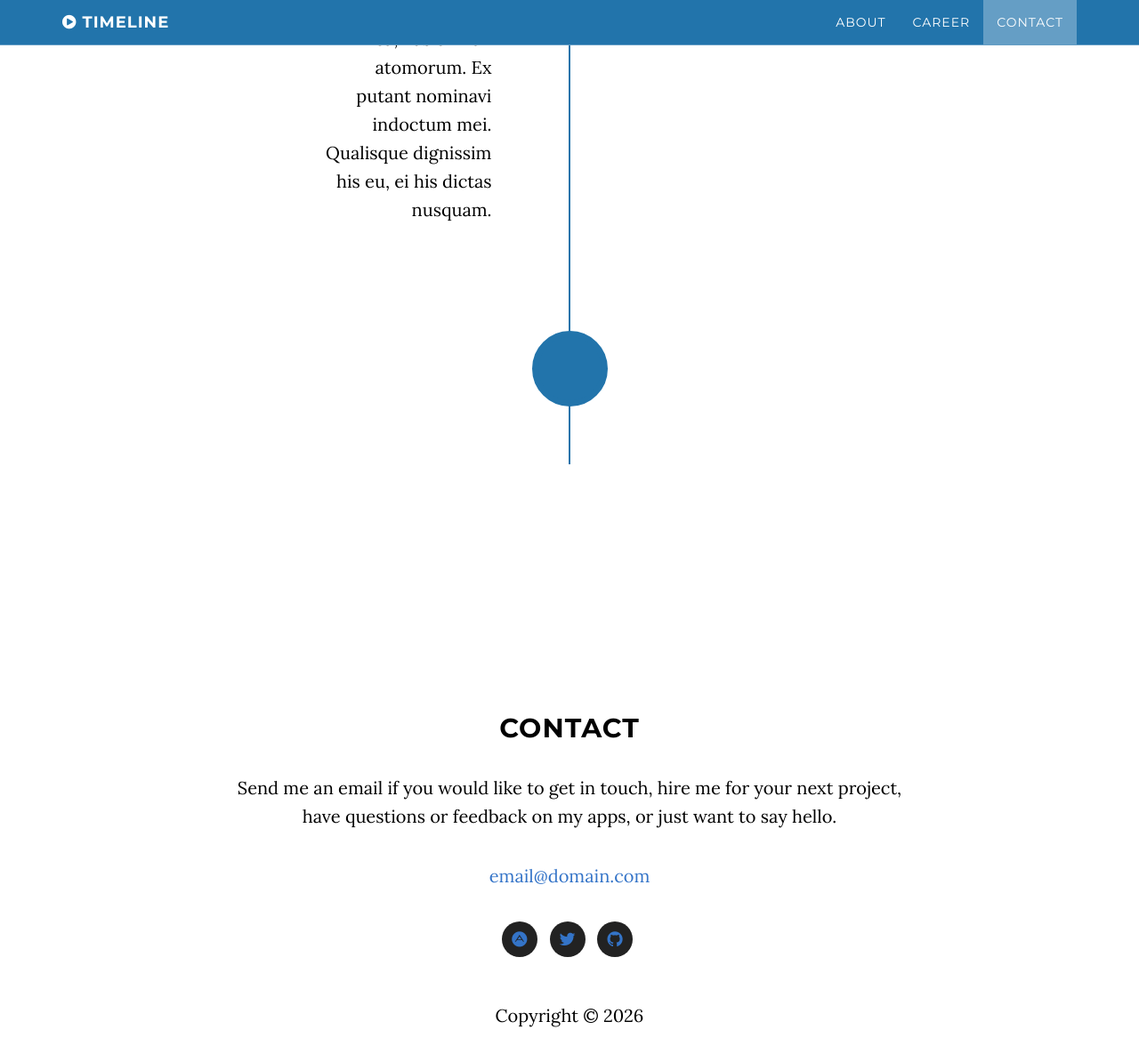
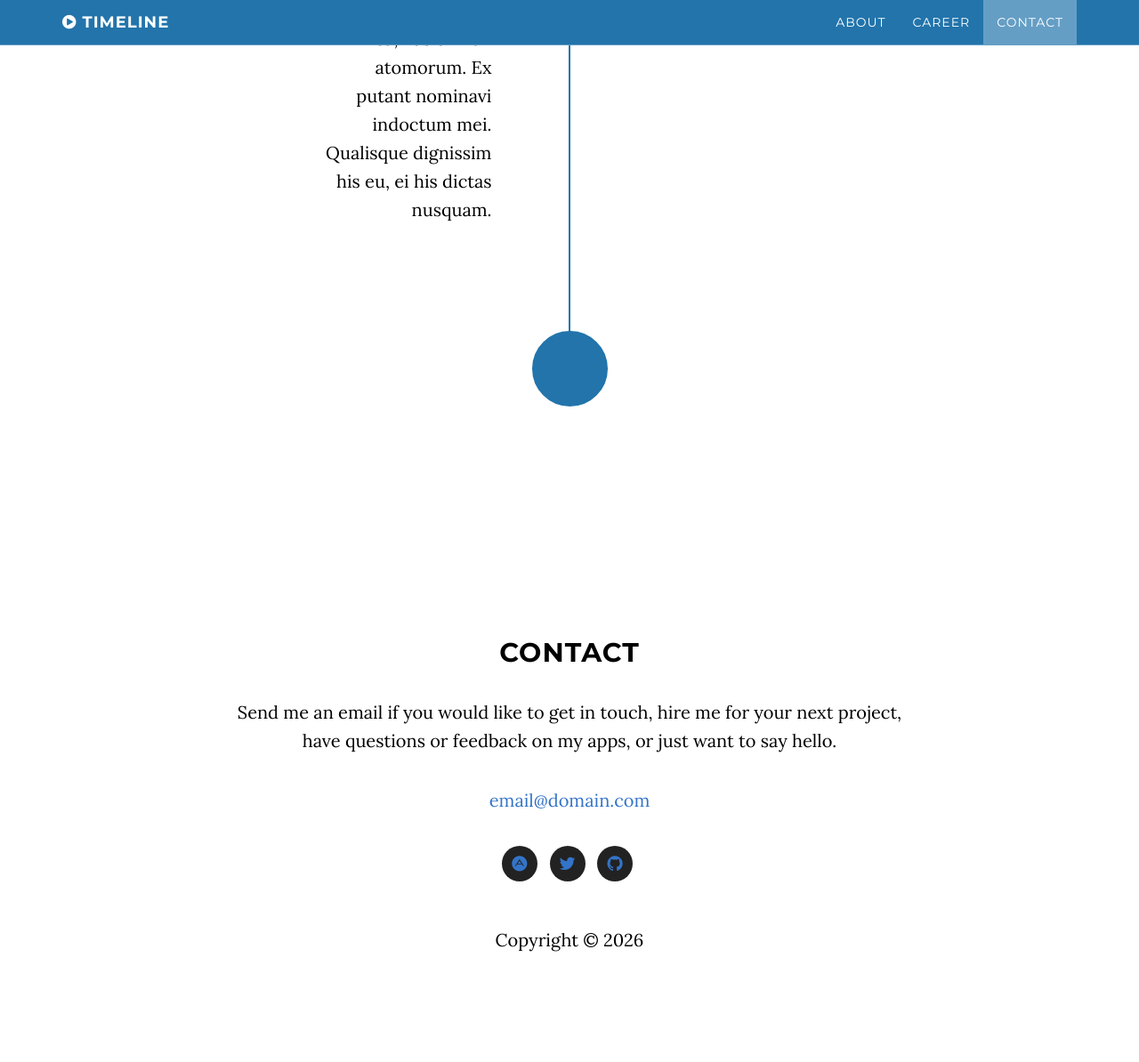
Before and after one commit to SavidDu/kirby_dev, a Jekyll site: the page built from index.html, in a window 1280 px wide and 1400 px high, scrolled down 1041 px. Shown: the top 1194 px of the window at 89% size. Built offline with Jekyll 4.4.1, drawn with Linux system fonts in a browser that asks for light colours.

Commit message:
Update timeline.css

```diff
--- a/css/timeline.css
+++ b/css/timeline.css
@@ -18,7 +18,7 @@
 .timeline>li {
     position: relative;
     margin-bottom: 50px;
-    min-height: 50px;
+    min-height: 25px;
 }
 
 .timeline>li:before,
@@ -118,7 +118,7 @@
 
     .timeline>li {
         margin-bottom: 100px;
-        min-height: 100px;
+        min-height: 50px;
     }
 
     .timeline>li .timeline-panel {
@@ -150,7 +150,7 @@
 
 @media(min-width:992px) {
     .timeline>li {
-        min-height: 150px;
+        min-height: 75px;
     }
 
     .timeline>li .timeline-panel {
@@ -176,7 +176,7 @@
 
 @media(min-width:1200px) {
     .timeline>li {
-        min-height: 170px;
+        min-height: 85px;
     }
 
     .timeline>li .timeline-panel {
```
